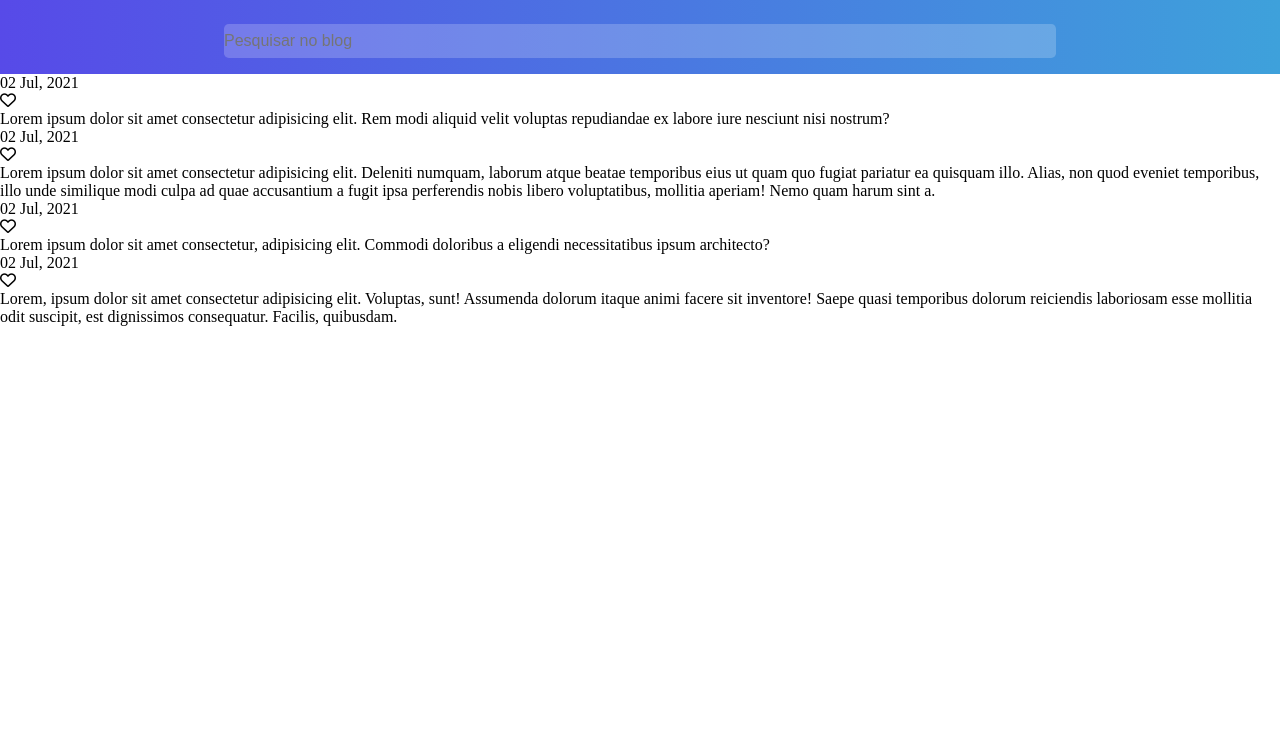
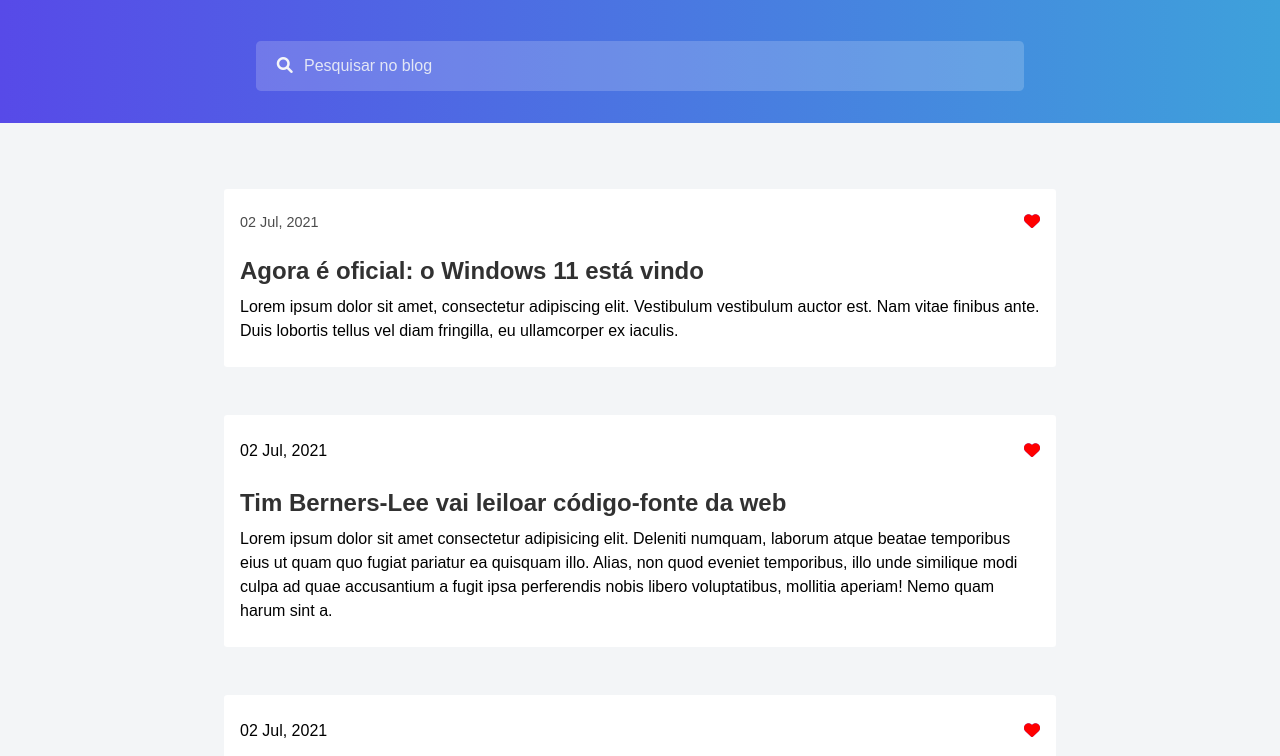
Before and after one commit to Thiago-Barreto-R/Codelandia-Blog, a plain HTML site: page index.html in a window 1280 px wide. Shown: the part 67-823 px from the top of the page. Before the commit the page ends 800 px from the top, so only its background shows below. Drawn offline with Linux system fonts and the light colour scheme.

Commit message:
I finished the style of the site, just add the javascript.

```diff
--- a/index.html
+++ b/index.html
@@ -21,41 +21,57 @@
             <h3>Blog</h3>
         </div>
         <article class="search">
-            <i></i>
+            <i class="fas fa-search search-icon"></i>
             <input type="search" text="" placeholder="Pesquisar no blog">
         </article>
     </header>
+    <main class="box-card">
         <section class="card">
             <div class="tittle">
-            <p class="text">02 Jul, 2021</p>
-            <i class="far fa-heart"></i>
+                <p class="text-data">02 Jul, 2021</p>
+                <span class="group-heart">
+                    <i class="far fa-heart like"></i>
+                    <i class="fas fa-heart bg-red"></i>
+                </span>
             </div>
-        <h3></h3>
-        <p>Lorem ipsum dolor sit amet consectetur adipisicing elit. Rem modi aliquid velit voluptas repudiandae ex labore iure nesciunt nisi nostrum?</p>
+            <h3>Agora é oficial: o Windows 11 está vindo</h3>
+            <p class="text">Lorem ipsum dolor sit amet, consectetur adipiscing elit. Vestibulum vestibulum auctor est. Nam vitae finibus ante. Duis lobortis tellus vel diam fringilla, eu ullamcorper ex iaculis.</p>
         </section>
         <section class="card">
             <div class="tittle">
                 <p class="text">02 Jul, 2021</p>
-            <i class="far fa-heart"></i>
+                <span class="group-heart">
+                    <i class="far fa-heart like"></i>
+                    <i class="fas fa-heart bg-red"></i>
+                </span>
             </div>
-        <h3></h3>
-        <p>Lorem ipsum dolor sit amet consectetur adipisicing elit. Deleniti numquam, laborum atque beatae temporibus eius ut quam quo fugiat pariatur ea quisquam illo. Alias, non quod eveniet temporibus, illo unde similique modi culpa ad quae accusantium a fugit ipsa perferendis nobis libero voluptatibus, mollitia aperiam! Nemo quam harum sint a.</p>
+            <h3>Tim Berners-Lee vai leiloar código-fonte da web</h3>
+            <p class="text">Lorem ipsum dolor sit amet consectetur adipisicing elit. Deleniti numquam, laborum atque beatae temporibus eius ut quam quo fugiat pariatur ea quisquam illo. Alias, non quod eveniet temporibus, illo unde similique modi culpa ad quae accusantium a fugit ipsa perferendis nobis libero voluptatibus, mollitia aperiam! Nemo quam harum sint a.</p>
         </section>
         <section class="card">
             <div class="tittle">
                 <p class="text">02 Jul, 2021</p>
-            <i class="far fa-heart"></i>
+                <span class="group-heart">
+                    <i class="far fa-heart like"></i>
+                    <i class="fas fa-heart bg-red"></i>
+                </span>
             </div>
-        <h3></h3>
-        <p>Lorem ipsum dolor sit amet consectetur, adipisicing elit. Commodi doloribus a eligendi necessitatibus ipsum architecto?</p>
+            <h3>Tem Firefox novo no pedaço e você vai querer migrar</h3>
+            <p class="text">Lorem ipsum dolor sit amet consectetur, adipisicing elit. Commodi doloribus a eligendi necessitatibus ipsum architecto?</p>
         </section>
         <section class="card">
             <div class="tittle">
                 <p class="text">02 Jul, 2021</p>
-            <i class="far fa-heart"></i>
+                <span class="group-heart">
+                    <i class="far fa-heart like"></i>
+                    <i class="fas fa-heart bg-red"></i>
+                </span>
             </div>
-        <h3></h3>
-        <p>Lorem, ipsum dolor sit amet consectetur adipisicing elit. Voluptas, sunt! Assumenda dolorum itaque animi facere sit inventore! Saepe quasi temporibus dolorum reiciendis laboriosam esse mollitia odit suscipit, est dignissimos consequatur. Facilis, quibusdam.</p>
+            <h3>John McAfee, criador do antivírus McAfee, morre</h3>
+            <p class="text">Lorem, ipsum dolor sit amet consectetur adipisicing elit. Voluptas, sunt! Assumenda dolorum itaque animi facere sit inventore! Saepe quasi temporibus dolorum reiciendis laboriosam esse mollitia odit suscipit, est dignissimos consequatur. Facilis, quibusdam.</p>
         </section>
+    </main>
+
+    <script src="js/index.js"></script>
 </body>
 </html>
--- /dev/null
+++ b/js/index.js
@@ -0,0 +1 @@
+const like = document.querySelectorAll('bg-red')
--- a/scss/_global.scss
+++ b/scss/_global.scss
@@ -1,5 +1,12 @@
+@use 'variables' as * ;
+
 * {
     box-sizing: border-box;
     padding: 0;
     margin: 0;
+    font-family: $font-lexend;
 }
+
+::-webkit-input-placeholder {
+    color: $color-opaque-white;
+}
--- a/scss/_header.scss
+++ b/scss/_header.scss
@@ -1,9 +1,13 @@
+@use 'variables' as *;
+
 .menu {
-    background: linear-gradient(to right, #574AE8, #3EA1DB
-    );
+    background: $bg-linear;
     display: flex;
     flex-direction: column;
+    color: $color-opaque-white;
     width: 100%;
+    position: fixed;
+    z-index: 1;
 
     .tittle {
         display: flex;
@@ -14,18 +18,37 @@
     }
 
     .search {
+        width: 60%;
         margin: 0 auto;
-        padding: 1rem 0;
+        padding: 2rem 0;
+        color: $color-opaque-white;
+        position: relative;
+
+        .search-icon {
+            position: absolute;
+            top: 3rem;
+            left: 1.3rem;
+            font-size: 1rem;
+        }
 
         input {
-            width: 52rem;
-            padding: .5rem 0;
+            width: 100%;
+            padding: 1rem 1rem 1rem 3rem;
             border-radius: .3rem;
             outline: none;
             border: none;
             background-color: #FFFFFF33;
-            font-size: 1rem;
-            font-weight: 500;
+            font-size: $normal-font;
+            color: $color-opaque-white;
+            opacity: .9;
+            transition: .3s ease-in-out;
+
+            &:focus {
+                box-shadow: 2px 2px 7px 2px rgba(16, 15, 15, 0.193);
+            }
+            &:hover {
+                background-color: #FFFFFF45;
+            }
         }
     }
 }
--- /dev/null
+++ b/scss/_main.scss
@@ -0,0 +1,68 @@
+@use 'variables' as * ;
+
+.box-card {
+    display: flex;
+    justify-content: center;
+    align-items: center;
+    flex-direction: column;
+    background-color: $color-opaque-white;
+    width: 100%;
+
+    .card {
+        width: 65%;
+        background-color: $color-white;
+        padding: 1.5rem 1rem;
+        border-radius: .2rem;
+
+        &:nth-child(1) {
+            margin-top: 16rem;
+        }
+        &:nth-child(2) {
+            margin-top: 3rem;
+        }
+        &:nth-child(3) {
+            margin-top: 3rem;
+        }
+        &:nth-child(4) {
+            margin-top: 3rem;
+        }
+
+        .tittle {
+            display: flex;
+            align-items: center;
+            justify-content: space-between;
+            margin-bottom: 1rem;
+
+            .text-data {
+                opacity: .7;
+                font-weight: 400;
+                font-size: .9rem;
+            }
+
+            .group-heart {
+                position: relative;
+
+                .like {
+                    color: $color-bue-violet;
+                }
+
+                .bg-red {
+                    color: red;
+                    // display: none;
+                    position: absolute;
+                    right: .1px
+                }
+            }
+        }
+
+        h3 {
+            font-size: 1.5rem;
+            color: $color-tittle;
+            line-height: 3rem;
+        }
+
+        .text {
+            line-height: 1.5rem;
+        }
+    }
+}
--- a/scss/_variables.scss
+++ b/scss/_variables.scss
@@ -0,0 +1,18 @@
+$color-bue-violet: #574ae8;
+$color-dark-grey: #475461;
+$color-grey: #B6B6B6;
+$color-opaque-white:#F3F5F7;
+$color-white:#FFFFFF;
+$color-tittle:#313131;
+
+$bg-linear: linear-gradient(to right, #574AE8, #3EA1DB);
+
+// FONT SYZE
+
+$normal-font: 1rem;
+
+//  FONT FAMILY
+
+$font-lexend: 'lexend', sans-serif;
+
+//
--- a/scss/styles.scss
+++ b/scss/styles.scss
@@ -1,2 +1,3 @@
-@use 'global' as *;
-@use 'header' as *;
+@use 'global' as * ;
+@use 'header' as * ;
+@use 'main' as * ;
```
Also changed, not shown: css/styles.css, 1 other file. Lines whose indentation alone changed are shown as unchanged.
